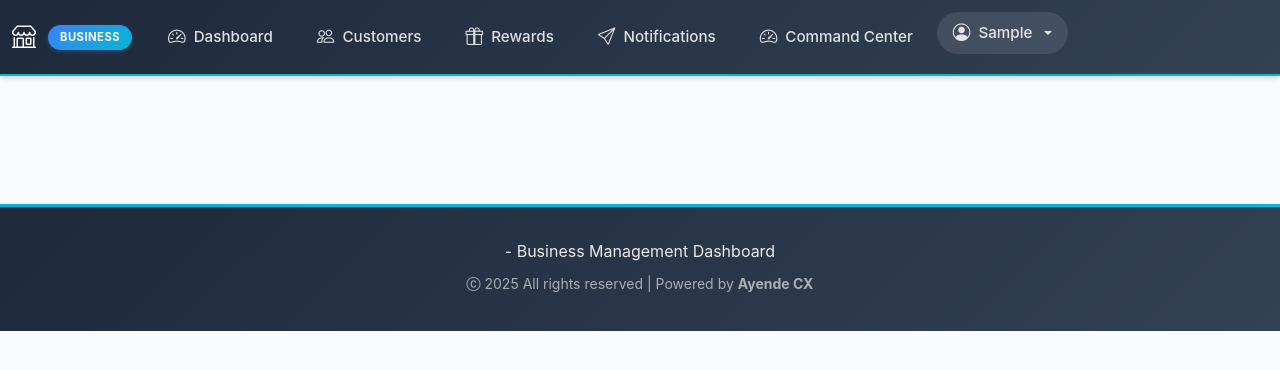
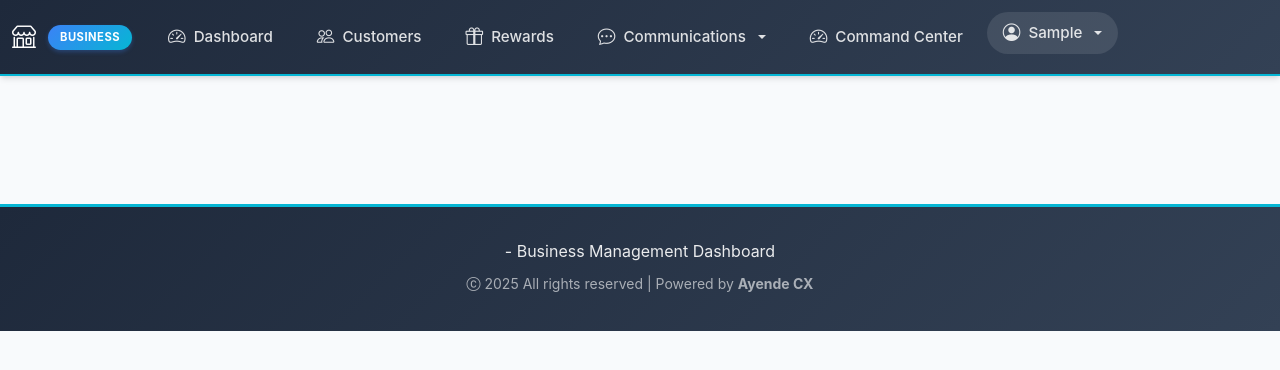
Before and after one commit to ayendeconsulting-debug/ayende-crm-force, a Django app: template templates/dashboard/business_base.html in a window 1280 px wide. Shown: the top 370 px of the page. Run offline with Django 5.2, Linux system fonts and the light colour scheme; the template is opened without the code that fills it, so the values that code supplies are empty; the visitor is signed in with stand-in values (Sample User, id 1).

Commit message:
Test minimal Communications dropdown with fixed ALLOWED_HOSTS

```diff
--- a/config/settings.py
+++ b/config/settings.py
@@ -29,7 +29,7 @@ if CUSTOM_DOMAIN:
         f'.{CUSTOM_DOMAIN}',  # Wildcard for subdomains
     ])
 
-ALLOWED_HOSTS = ['.ayendecx.com', 'staging.ayendecx.com', 'ayendecx.com' '.localhost', '127.0.0.1']
+ALLOWED_HOSTS = ['.ayendecx.com', 'staging.ayendecx.com', 'ayendecx.com', '.localhost', '127.0.0.1']
 
 
 # Application definition
--- a/templates/dashboard/business_base.html
+++ b/templates/dashboard/business_base.html
@@ -332,12 +332,17 @@
                             <span>Rewards</span>
                         </a>
                     </li>
-                    <li class="nav-item">
-                        <a class="nav-link {% if 'notifications' in request.path and 'compose' in request.path %}active{% endif %}"
-                           href="{% url 'notifications:compose' %}">
-                            <i class="bi bi-send"></i>
-                            <span>Notifications</span>
+                    <li class="nav-item dropdown">
+                        <a class="nav-link dropdown-toggle" href="#" role="button" data-bs-toggle="dropdown" aria-expanded="false">
+                            <i class="bi bi-chat-dots"></i>
+                            <span>Communications</span>
                         </a>
+                        <ul class="dropdown-menu">
+                            <li><a class="dropdown-item" href="{% url 'notifications:staff_inbox' %}">Inbox</a></li>
+                            <li><a class="dropdown-item" href="{% url 'notifications:compose_message' %}">Compose</a></li>
+                            <li><a class="dropdown-item" href="{% url 'notifications:template_library' %}">Templates</a></li>
+                            <li><a class="dropdown-item" href="{% url 'notifications:notification_list' %}">Campaigns</a></li>
+                        </ul>
                     </li>
                     <li class="nav-item">
                         <a class="nav-link {% if 'reports' in request.path %}active{% endif %}"
```
